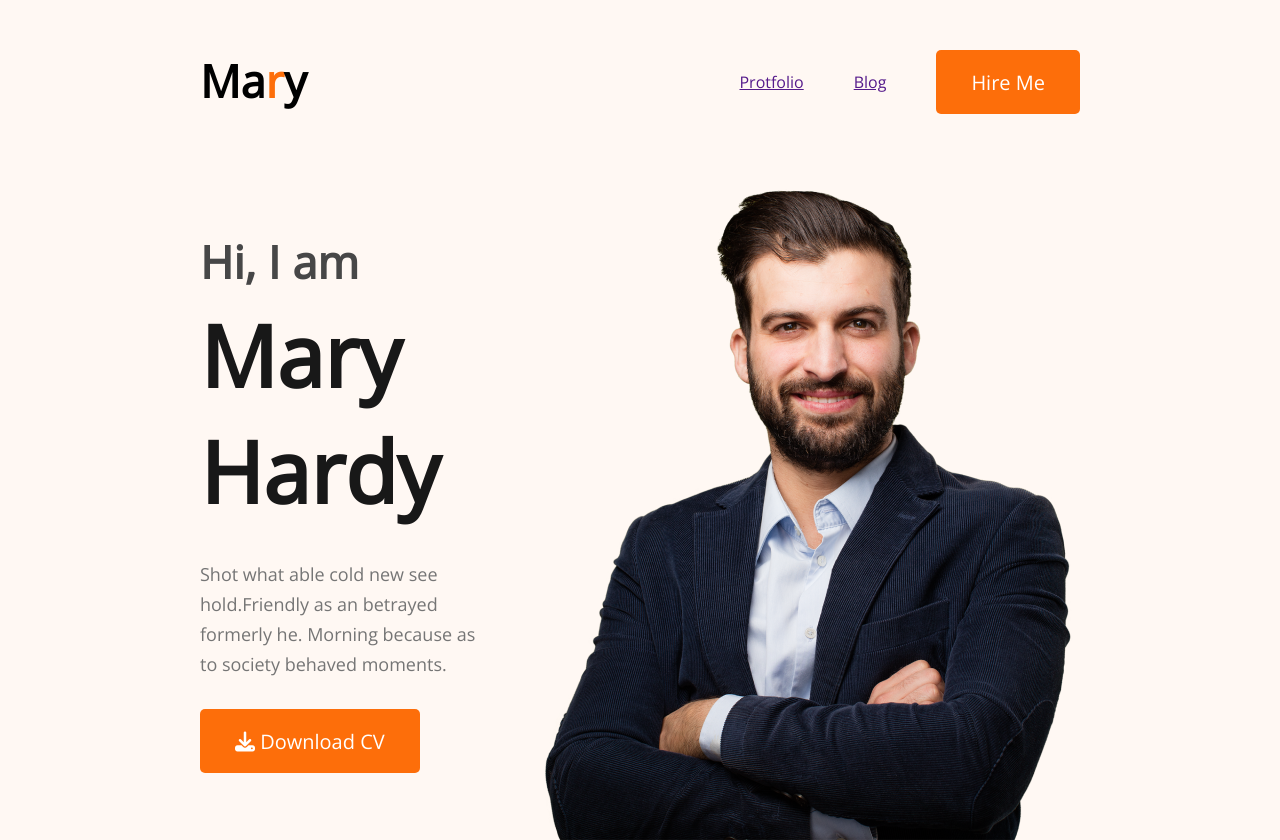
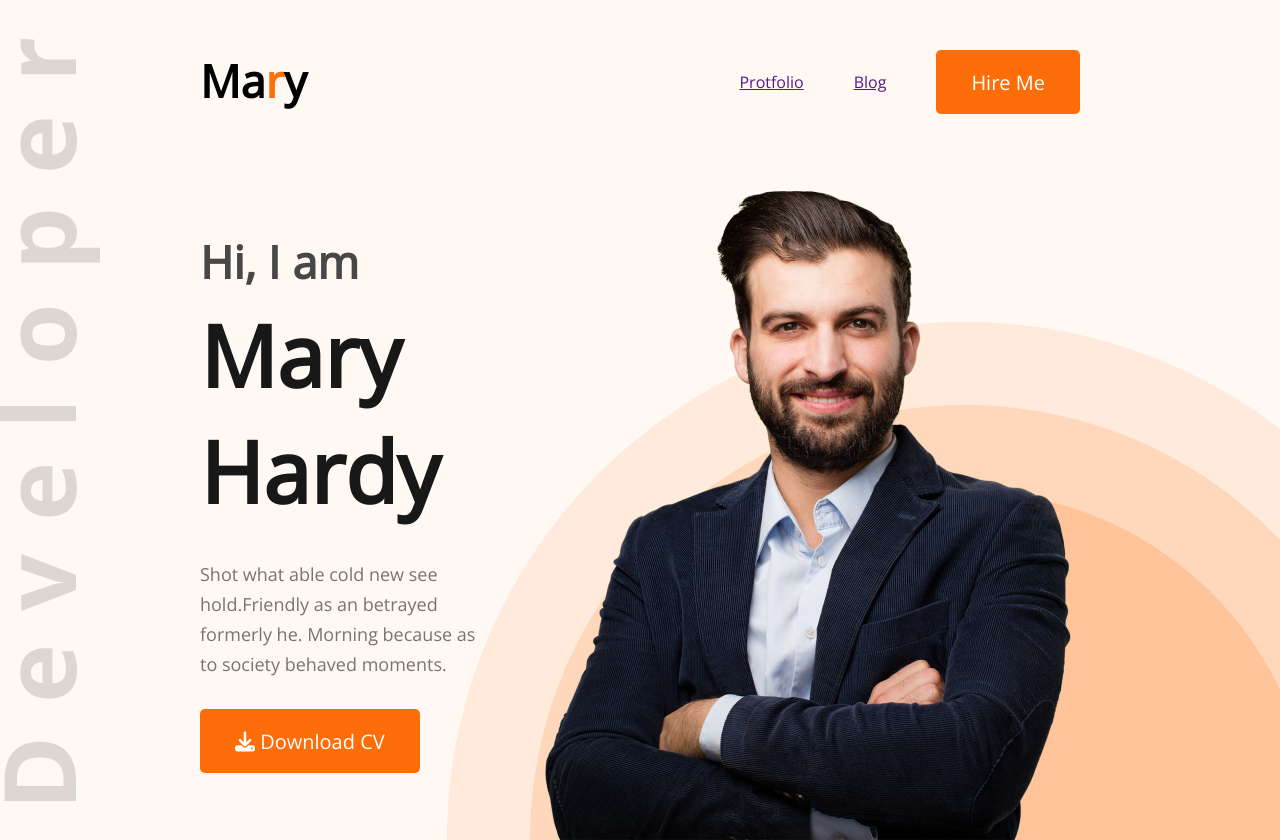
Before and after one commit to nasim1717/devoloper-protfolio, a plain HTML site: page index.html in a window 1280 px wide. Shown: the top 840 px of the page. Drawn offline with nearby package versions, Linux system fonts and the light colour scheme.

Commit message:
picture added

```diff
--- a/styels/protfolio.css
+++ b/styels/protfolio.css
@@ -25,7 +25,7 @@ section{
 
 .header{
     background: #FFF8F3;
-    background-image: url(".images/header_bg.png"),url(".images/developer.png") ;
+    background-image: url("/images/header_bg.png"),url("/images/developer.png") ;
     background-repeat: no-repeat;
     background-position: bottom right,left;
 }
```
